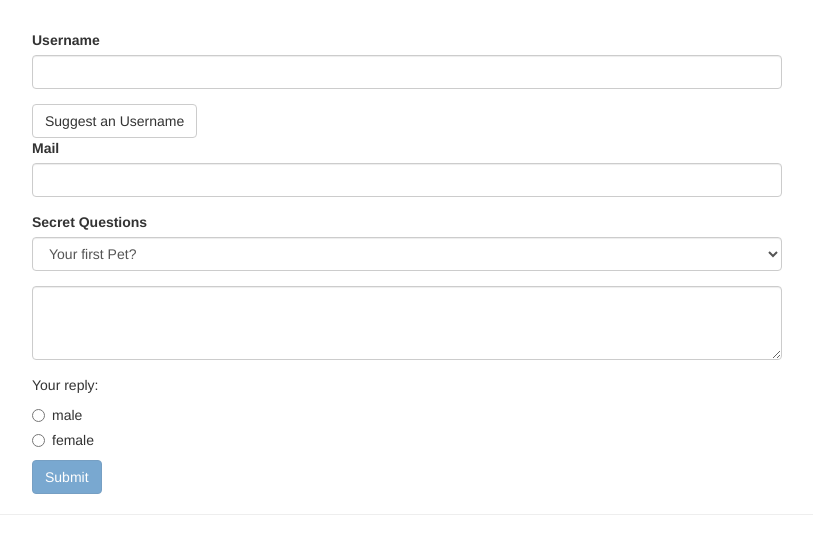
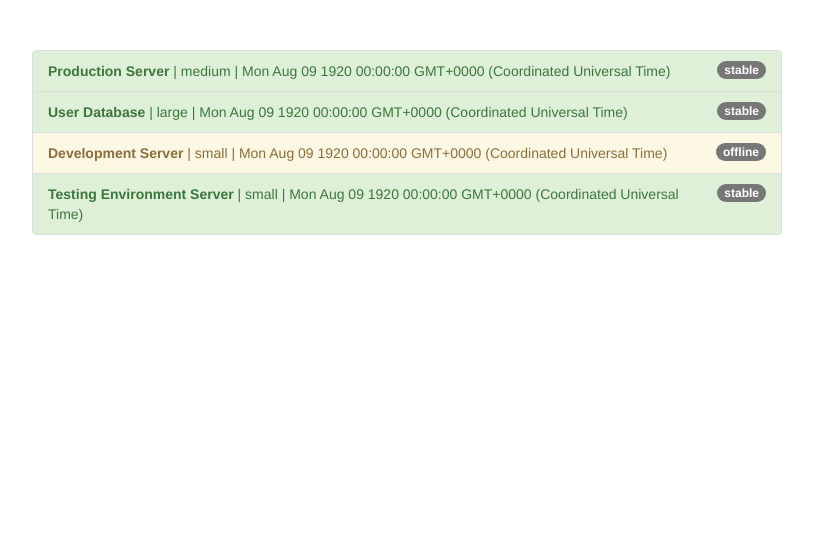
Before and after one commit to sztankibandi/my-first-app, an Angular app: page / in a window 1280 px wide. Shown: the top 554 px of the page, without its empty margins (233-1046 px from the left). Built offline with nearby package versions, Linux system fonts and the light colour scheme.

Commit message:
started pipes

```diff
--- a/src/app/app.component.css
+++ b/src/app/app.component.css
@@ -1,7 +1,3 @@
 .container {
-  margin-top: 30px;
+  margin-top: 50px;
 }
-
-input.ng-invalid.ng-touched {
-  border: 1px solid red;
-}
--- a/src/app/app.component.html
+++ b/src/app/app.component.html
@@ -1,88 +1,18 @@
 <div class="container">
   <div class="row">
     <div class="col-xs-12 col-sm-10 col-md-8 col-sm-offset-1 col-md-offset-2">
-      <form (ngSubmit)="onSubmit()" #f="ngForm">
-        <div
-          id="user-data"
-          ngModelGroup="userData"
-          #userData="ngModelGroup">
-          <div class="form-group">
-            <label for="username">Username</label>
-            <input
-              type="text"
-              id="username"
-              class="form-control"
-              ngModel
-              name="username"
-              required>
-          </div>
-          <button
-            class="btn btn-default"
-            type="button"
-            (click)="suggestUserName()">Suggest an Username</button>
-          <div class="form-group">
-            <label for="email">Mail</label>
-            <input
-              type="email"
-              id="email"
-              class="form-control"
-              ngModel
-              name="email"
-              required
-              email
-              #email="ngModel">
-            <span class="help-block" *ngIf="!email.valid && email.touched">Please enter a valid email!</span>
-          </div>
-        </div>
-        <p *ngIf="!userData.valid && userData.touched">User Data is not valid!</p>
-        <div class="form-group">
-          <label for="secret">Secret Questions</label>
-          <select
-            id="secret"
-            class="form-control"
-            [ngModel]="defaultQuestion"
-            name="secret">
-            <option value="pet">Your first Pet?</option>
-            <option value="teacher">Your first teacher?</option>
-          </select>
-        </div>
-        <div class="form-group">
-          <textarea
-            name="questionAnswer"
-            rows="3"
-            class="form-control"
-            [(ngModel)] = "answer"></textarea>
-        </div>
-        <p>Your reply: {{ answer }}</p>
-        <div class="radio" *ngFor="let gender  of genders">
-          <label>
-            <input
-              type="radio"
-              name="gender"
-              ngModel
-              [value] = "gender"
-              required>
-              {{ gender }}
-          </label>
-        </div>
-        <button
-          class="btn btn-primary"
-          type="submit"
-          [disabled]="!f.valid">Submit</button>
-      </form>
-
-
-    </div>
-  </div>
-  <hr>
-  <div class="row" *ngIf="submitted">
-    <div class="col-xs-12">
-      <h3>Your Data</h3>
-      <p>Username: {{ user.username }}</p>
-      <p>Mail: {{ user.email }}</p>
-      <p>Secret question: {{ user.secretQuestion }}</p>
-      <p>Answer: {{ user.answer }}</p>
-      <p>Gender: {{ user.gender }}</p>
+      <ul class="list-group">
+        <li
+          class="list-group-item"
+          *ngFor="let server of servers"
+          [ngClass]="getStatusClasses(server)">
+          <span
+            class="badge">
+            {{ server.status }}
+          </span>
+          <strong>{{ server.name }}</strong> | {{ server.instanceType }} | {{ server.started }}
+        </li>
+      </ul>
     </div>
   </div>
 </div>
--- a/src/app/app.component.ts
+++ b/src/app/app.component.ts
@@ -1,5 +1,4 @@
-import {Component, ViewChild} from '@angular/core';
-import {NgForm} from "@angular/forms";
+import { Component } from '@angular/core';
 
 @Component({
   selector: 'app-root',
@@ -7,49 +6,37 @@
   styleUrls: ['./app.component.css']
 })
 export class AppComponent {
-  @ViewChild('f') signupForm: NgForm;
-  defaultQuestion:string = 'pet';
-  answer:string = '';
-  genders:string[] = ['male', 'female'];
-  user:{username:string, email:string, secretQuestion:string, answer:string, gender:string}   = {
-    username:'',
-    email:'',
-    secretQuestion:'',
-    answer:'',
-    gender:''
-  };
-  submitted:boolean = false;
-
-  suggestUserName():void {
-    const suggestedName:string = 'Superuser';
-    // this.signupForm.setValue({
-    //   userData: {
-    //     username: suggestedName,
-    //     email: '',
-    //   },
-    //   secret: 'pet',
-    //   questionAnswer: '',
-    //   gender: 'male',
-    // });
-    this.signupForm.form.patchValue({
-      userData: {
-        username: suggestedName,
-      }
-    });
-  }
-
-  // onSubmit(form: NgForm):void {
-  //   console.log(form);
-  // }
-  onSubmit():void{
-    this.submitted = true;
-    this.user.username = this.signupForm.value.userData.username;
-    this.user.email = this.signupForm.value.userData.username;
-    this.user.secretQuestion = this.signupForm.form.value.secret;
-    this.user.answer = this.signupForm.form.value.questionAnswer;
-    this.user.gender = this.signupForm.form.value.gender;
-
-    this.signupForm.reset();
-
+  servers = [
+    {
+      instanceType: 'medium',
+      name: 'Production Server',
+      status: 'stable',
+      started: new Date(15, 1, 2017)
+    },
+    {
+      instanceType: 'large',
+      name: 'User Database',
+      status: 'stable',
+      started: new Date(15, 1, 2017)
+    },
+    {
+      instanceType: 'small',
+      name: 'Development Server',
+      status: 'offline',
+      started: new Date(15, 1, 2017)
+    },
+    {
+      instanceType: 'small',
+      name: 'Testing Environment Server',
+      status: 'stable',
+      started: new Date(15, 1, 2017)
+    }
+  ];
+  getStatusClasses(server: {instanceType: string, name: string, status: string, started: Date}) {
+    return {
+      'list-group-item-success': server.status === 'stable',
+      'list-group-item-warning': server.status === 'offline',
+      'list-group-item-danger': server.status === 'critical'
+    };
   }
 }
```
Also changed, not shown: 1 other file (tests, documents, lock files or other folders).
